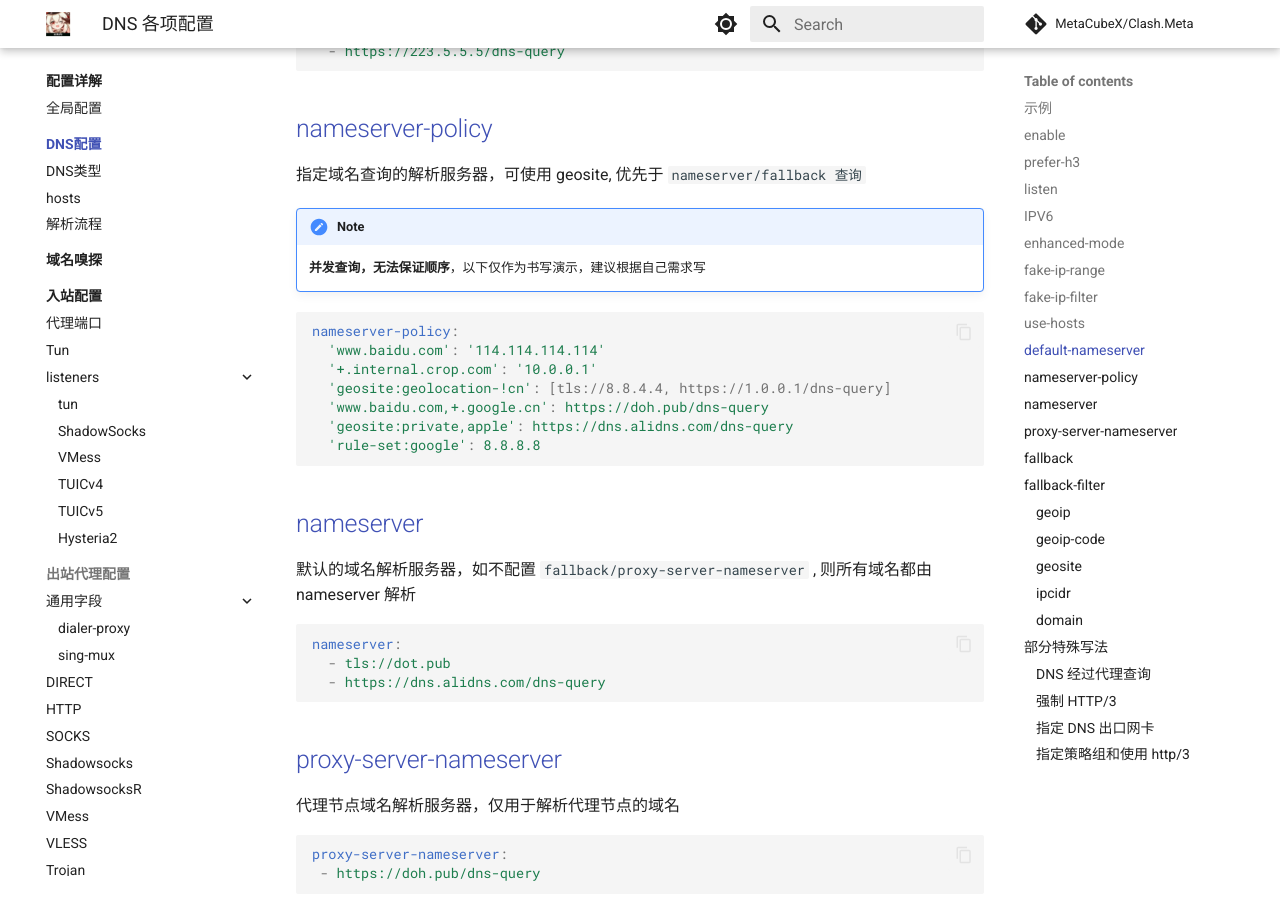
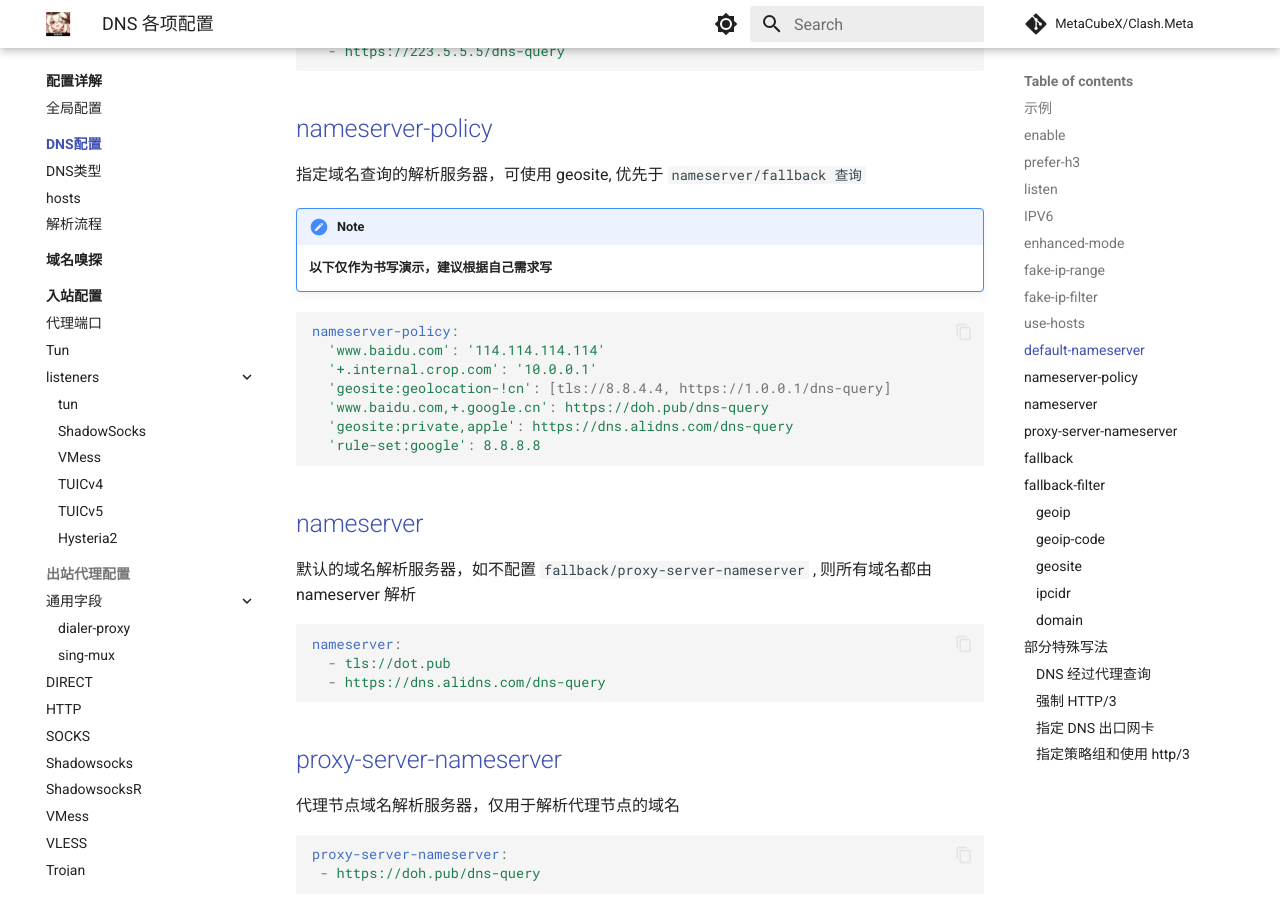
Before and after one commit to MetaCubeX/Meta-Docs, an MkDocs documentation site: the page built from docs/config/dns/index.md, in a window 1280 px wide and 900 px high, scrolled down 2978 px. Built offline with MkDocs 1.6.1 and Material for MkDocs 9.7.7, drawn with Linux system fonts in a browser that asks for light colours; comment, search, counter and statistics services are not loaded.

Commit message:
Update index.md

````diff
--- a/docs/config/dns/index.md
+++ b/docs/config/dns/index.md
@@ -146,7 +146,7 @@ default-nameserver:
 指定域名查询的解析服务器，可使用 geosite, 优先于 `nameserver/fallback 查询`
 
 !!! note
-    **并发查询，无法保证顺序**，以下仅作为书写演示，建议根据自己需求写
+    **以下仅作为书写演示，建议根据自己需求写**
 
 ```yaml
 nameserver-policy:
````
